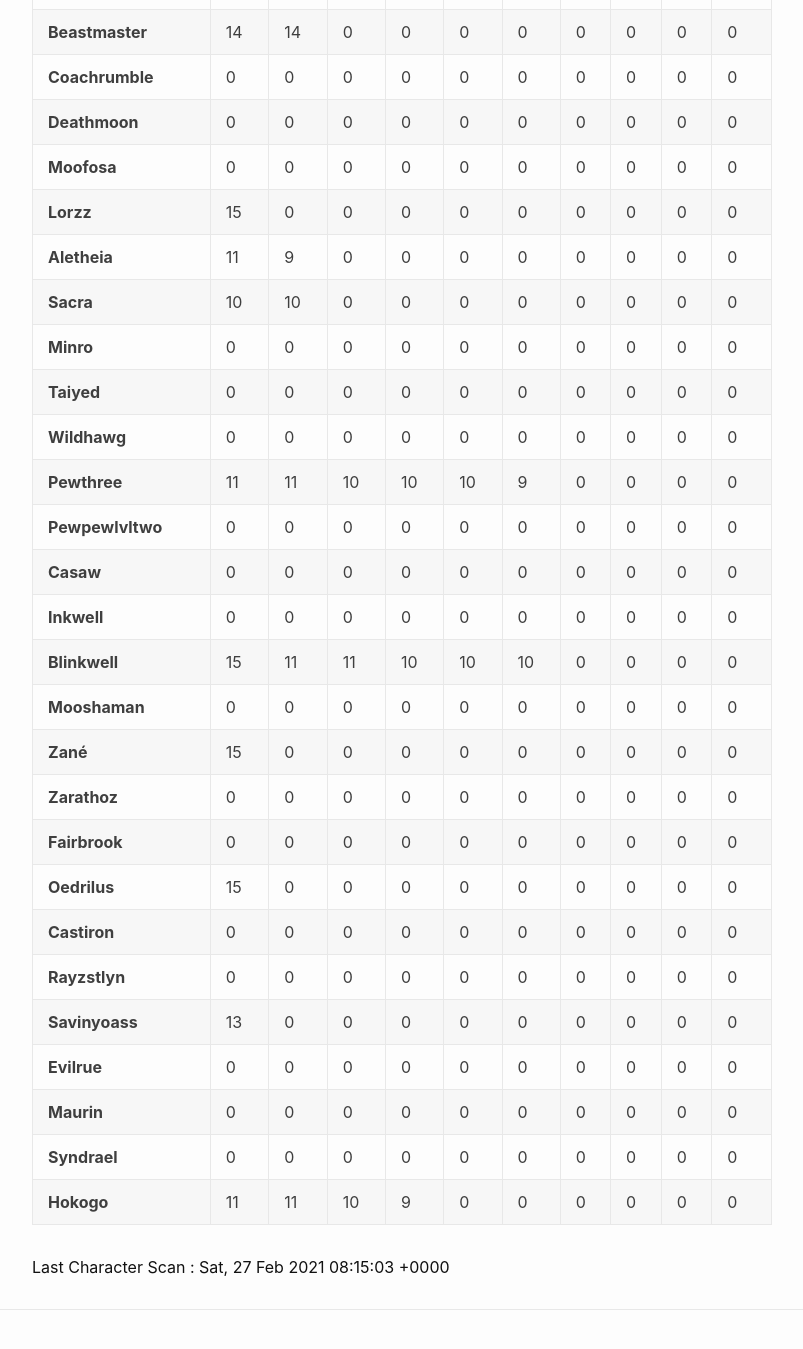
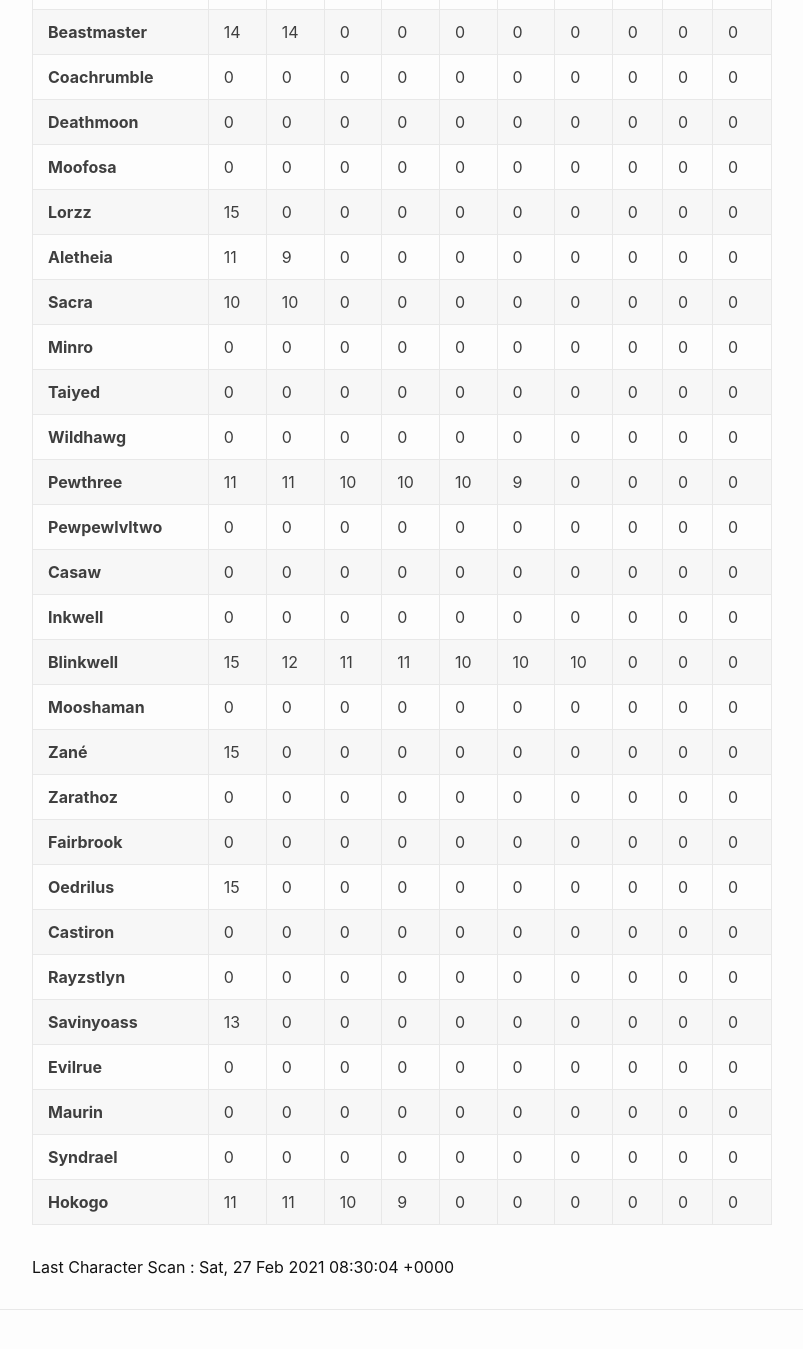
Before and after one commit to eldertribunal/keystonetracker, a Jekyll site: the page built from weekly.md, in a window 1280 px wide and 1400 px high, scrolled down 314 px. Shown: the top 1349 px of the window, without its empty margins (126-929 px from the left). Built offline with Jekyll 4.4.1, drawn with Linux system fonts in a browser that asks for light colours.

Commit message:
auto scan Sat Feb 27 08:30:37 UTC 2021

```diff
--- a/_data/scanned.json
+++ b/_data/scanned.json
@@ -1,3 +1,3 @@
 {
-  "timestamp": 1614413703
+  "timestamp": 1614414604
 }
--- a/_data/weekly.json
+++ b/_data/weekly.json
@@ -258,12 +258,12 @@
     "name": "Blinkwell",
     "dungeons": [
       15,
+      12,
       11,
       11,
       10,
       10,
       10,
-      0,
       0,
       0,
       0
```
